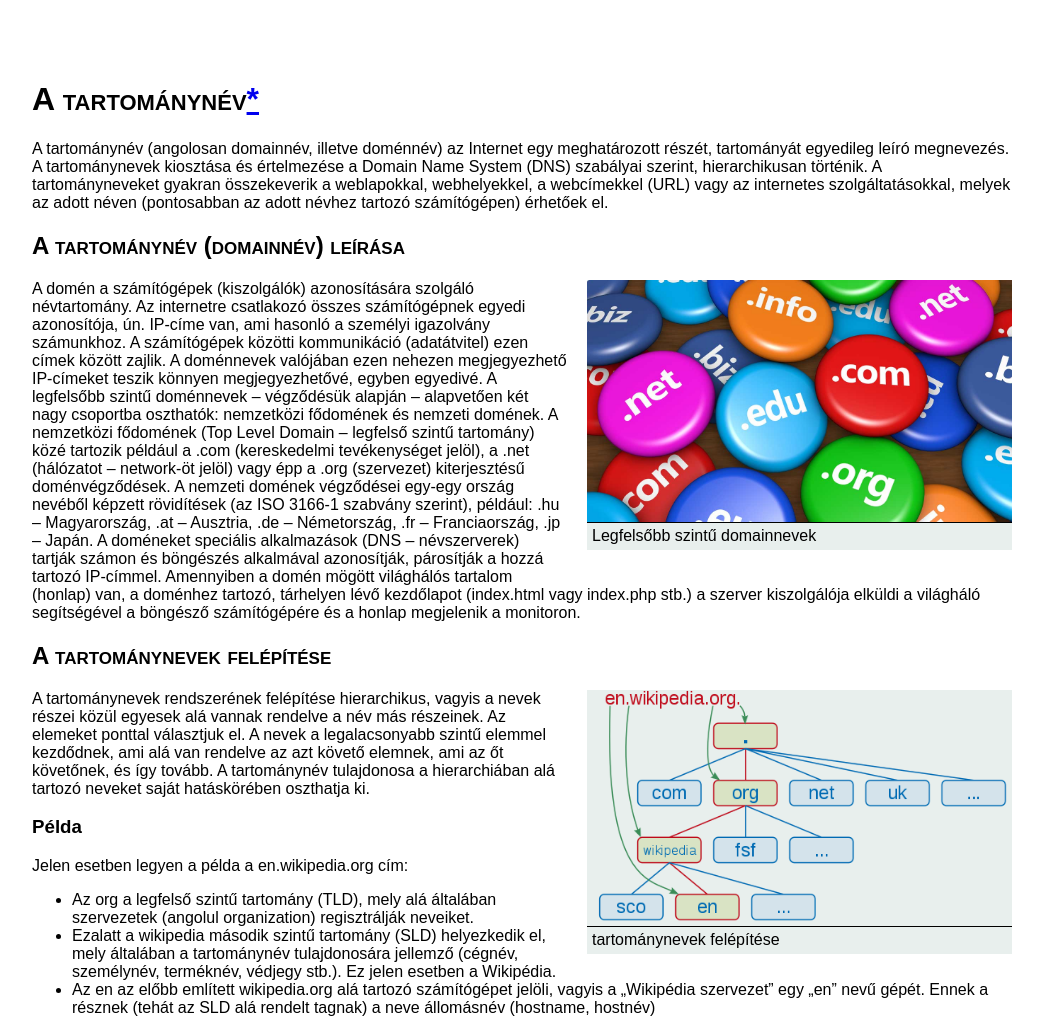
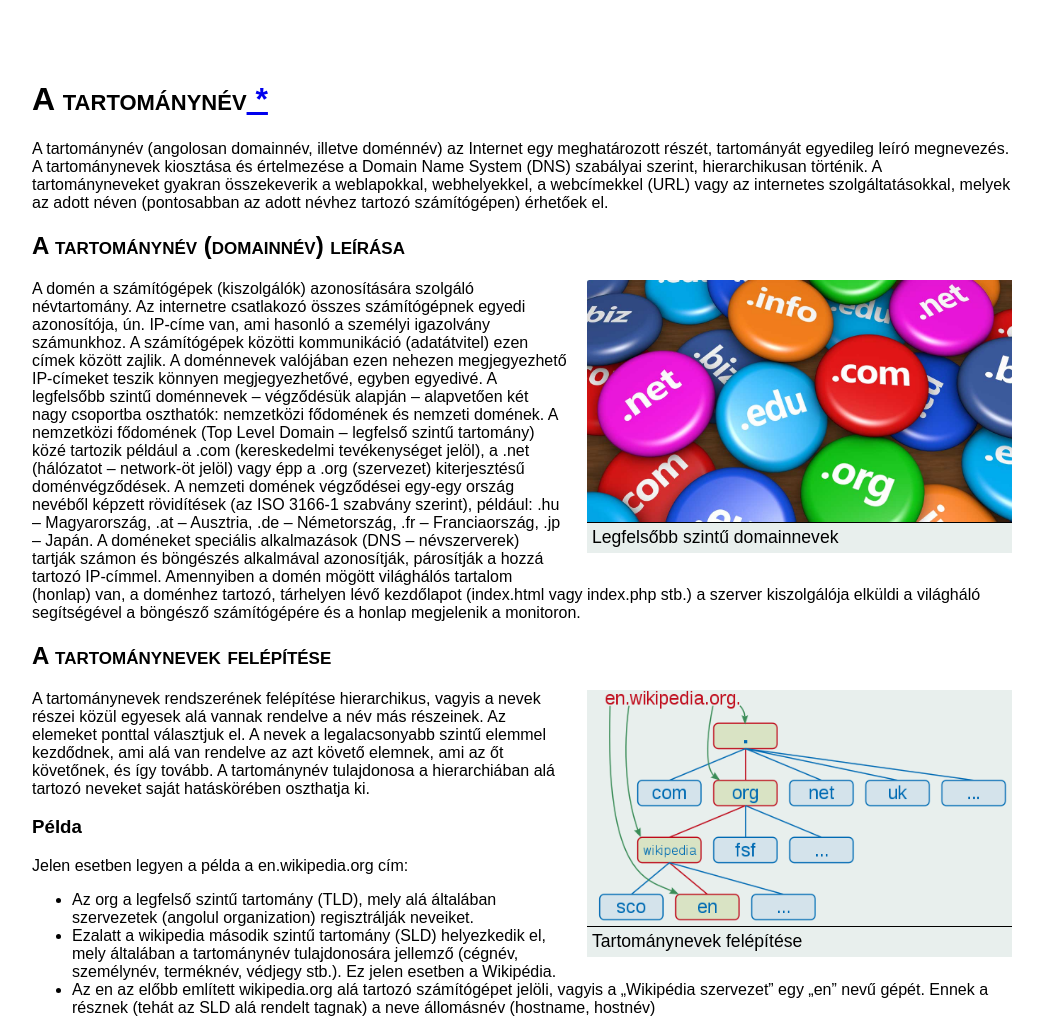
Before and after one commit to Sass57/tartomanynev, a plain HTML site: page index.html in a window 1280 px wide. Shown: the top 1020 px of the page, without its empty margins (118-1161 px from the left). Drawn offline with Linux system fonts and the light colour scheme.

Commit message:
kisebb javítások

```diff
--- a/index.html
+++ b/index.html
@@ -8,21 +8,22 @@
 
 <body>
   <div id="tartalom">
-    <h1>A tartománynév<a href="https://hu.wikipedia.org/wiki/Tartománynév" target="_blank">*</a></h1>
+    <h1>A tartománynév<a href="https://hu.wikipedia.org/wiki/Tartománynév" target="_blank"> *</a></h1>
 
     A tartománynév (angolosan domainnév, illetve doménnév) az Internet egy meghatározott részét, tartományát egyedileg leíró megnevezés. A tartománynevek kiosztása és értelmezése a Domain Name System (DNS) szabályai szerint, hierarchikusan történik. A tartományneveket gyakran összekeverik a weblapokkal, webhelyekkel, a webcímekkel (URL) vagy az internetes szolgáltatásokkal, melyek az adott néven (pontosabban az adott névhez tartozó számítógépen) érhetőek el.
 
     <h2>A tartománynév (domainnév) leírása</h2>
-   <p class="kepfelirat"><div class="kepkeret">
-    <img src="tld.jpg" alt="legfelsőbb szintű domainnevek" title="legfelsőbb szintű domainnevek">Legfelsőbb szintű domainnevek
-    </div></p>
+  <div class="kepkeret">
+    <img src="tld.jpg" alt="legfelsőbb szintű domainnevek" title="legfelsőbb szintű domainnevek">
+    <p class="kepfelirat">Legfelsőbb szintű domainnevek</p>
+    </div>
     A domén a számítógépek (kiszolgálók) azonosítására szolgáló névtartomány. Az internetre csatlakozó összes számítógépnek egyedi azonosítója, ún. IP-címe van, ami hasonló a személyi igazolvány számunkhoz. A számítógépek közötti kommunikáció (adatátvitel) ezen címek között zajlik. A doménnevek valójában ezen nehezen megjegyezhető IP-címeket teszik könnyen megjegyezhetővé, egyben egyedivé. A legfelsőbb szintű doménnevek – végződésük alapján – alapvetően két nagy csoportba oszthatók: nemzetközi fődomének és nemzeti domének. A nemzetközi fődomének (Top Level Domain – legfelső szintű tartomány) közé tartozik például a .com (kereskedelmi tevékenységet jelöl), a .net (hálózatot – network-öt jelöl) vagy épp a .org (szervezet) kiterjesztésű doménvégződések. A nemzeti domének végződései egy-egy ország nevéből képzett rövidítések (az ISO 3166-1 szabvány szerint), például: .hu – Magyarország, .at – Ausztria, .de – Németország, .fr – Franciaország, .jp – Japán. A doméneket speciális alkalmazások (DNS – névszerverek) tartják számon és böngészés alkalmával azonosítják, párosítják a hozzá tartozó IP-címmel. Amennyiben a domén mögött világhálós tartalom (honlap) van, a doménhez tartozó, tárhelyen lévő kezdőlapot (index.html vagy index.php stb.) a szerver kiszolgálója elküldi a világháló segítségével a böngésző számítógépére és a honlap megjelenik a monitoron.
 
 
     <h2>A tartománynevek felépítése</h2>
-    <p class="kepfelirat"><div class="kepkeret">
-      <img src="felepites.png" alt="tartománynevek felépítése" title="tartománynevek felépítése">tartománynevek felépítése
-    </div></p>
+   <div class="kepkeret">
+      <img src="felepites.png" alt="tartománynevek felépítése" title="tartománynevek felépítése">
+     <p class="kepfelirat">Tartománynevek felépítése</p></div>
     A tartománynevek rendszerének felépítése hierarchikus, vagyis a nevek részei közül egyesek alá vannak rendelve a név más részeinek. Az elemeket ponttal választjuk el. A nevek a legalacsonyabb szintű elemmel kezdődnek, ami alá van rendelve az azt követő elemnek, ami az őt követőnek, és így tovább. A tartománynév tulajdonosa a hierarchiában alá tartozó neveket saját hatáskörében oszthatja ki.
 
     <h3>Példa</h3>
```
